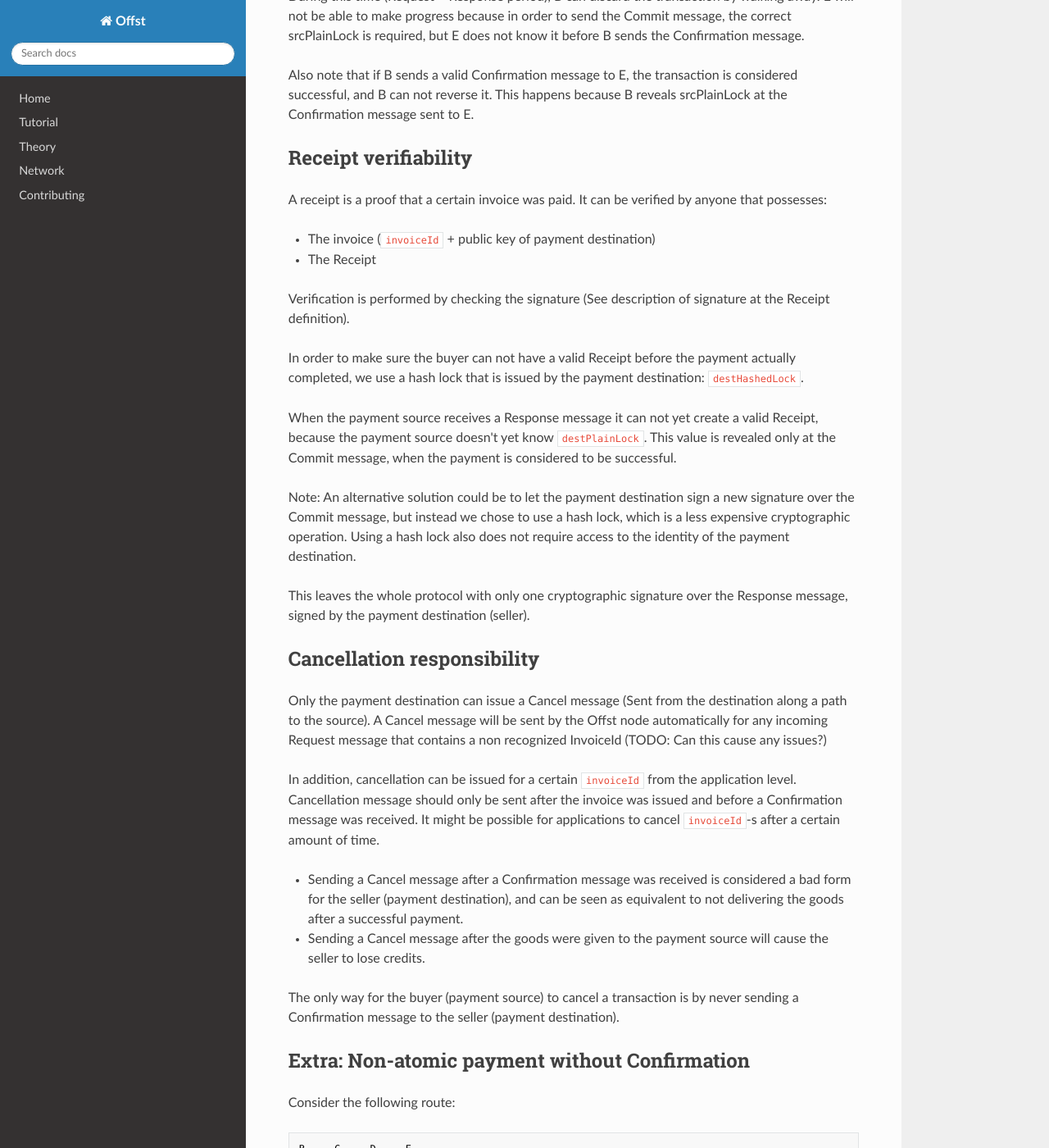
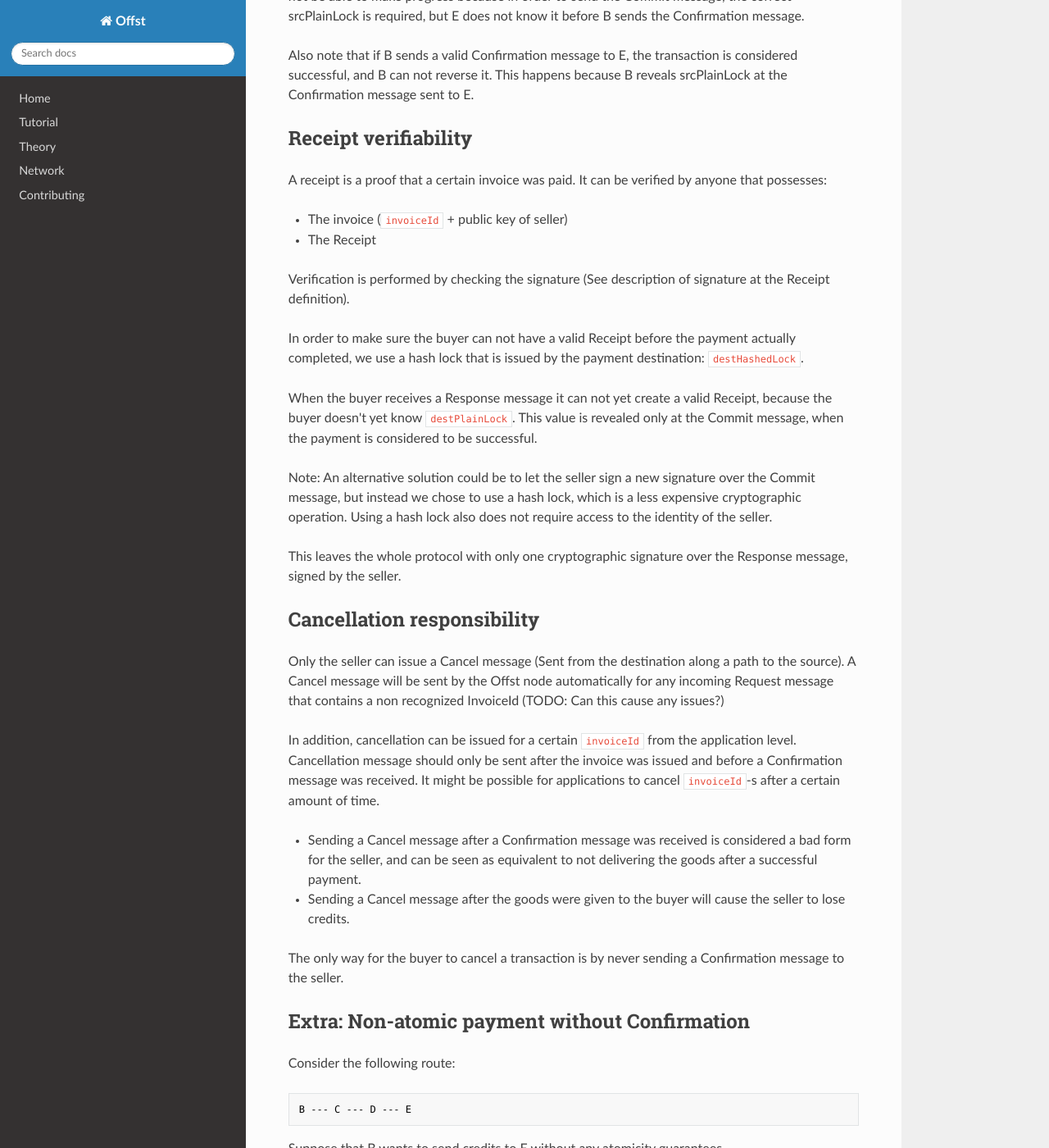
Before and after one commit to freedomlayer/offset_docs, an MkDocs documentation site: the page built from docs/atomic_proposal.md, in a window 1280 px wide and 1400 px high, scrolled down 8298 px. Shown: the whole window at 82% size. Built offline with MkDocs 1.6.1, drawn with Linux system fonts in a browser that asks for light colours; nearby versions of some CDN libraries; some of the changed text lies outside the part shown.

Commit message:
Renamed payment source and payment destination to buyer and seller.

````diff
--- a/docs/atomic_proposal.md
+++ b/docs/atomic_proposal.md
@@ -148,7 +148,8 @@ Consider the following route:
 B --- C --- D --- E
 ```
 
-Suppose that B wants to send credits to E along this route.
+Suppose that B wants to send credits to E along this route. We call B the
+**buyer**, and E the **seller**.
 
 
 ```text
@@ -186,7 +187,7 @@ Goods          <=====[goods]======    (Out of band)
 
 Note that the event of B handing the confirmation to E is atomic. The moment
 this event happens, the transaction is considered successful. Note however,
-that it might take some time until the payment destination E will be able to
+that it might take some time until the seller E will be able to
 collect his credits.
 
 Cancellation can happen at any time after the Request message and before the
@@ -261,9 +262,9 @@ The extra credits are due to transaction fees to C and D (1 credit each).
 
 
 The Request message contains a hash lock: `srcHashedLock`. This value is
-generated by the payment source (buyer) by generating a random `srcPlainLock`
+generated by the buyer by generating a random `srcPlainLock`
 value and hashing it: `srcHashedLock := sha512/256(srcPlainLock)`. This
-mechanism is used to ensure transaction atomicity: The payment destination
+mechanism is used to ensure transaction atomicity: The seller
 (seller) can not create a valid Commit message without knowing the secret value `srcPlainLock`.
 
 ### (*) Response message
@@ -299,7 +300,7 @@ struct ResponseSendFundsOp {
 ```
 
 Note that the response contains a `destHashedLock`. This value is created by
-hashing a secret generated by the payment destination: `destHashedLock :=
+hashing a secret generated by the seller: `destHashedLock :=
 sha512/256(destPlainLock)`. This secret will only be revealed when the Commit
 message is sent. We have this mechanism to defend against fake Receipt
 generated by the buyer. (A valid receipt must contain the secret
@@ -386,8 +387,8 @@ struct Confirmation {
 
 ### (*) Commit message
 
-After receiving a confirmation message from the payment source, the destination
-gives the goods to the payment source and sends back a Commit message to
+After receiving a confirmation message from the buyer, the destination
+gives the goods to the buyer and sends back a Commit message to
 collect his credits.
 
 ```text
@@ -410,7 +411,7 @@ struct CommitOp {
 }
 ```
 
-Note that the Commit message can only be sent by the payment destination after
+Note that the Commit message can only be sent by the seller after
 it has received the confirmation, because the confirmation contains the
 srcPlainLock.
 
@@ -452,7 +453,7 @@ after the confirmation message was given.
 ## Atomicity
 
 Atomicity is guaranteed by using a [hash
-lock](https://en.bitcoin.it/wiki/Hashlock) created by the payment source:
+lock](https://en.bitcoin.it/wiki/Hashlock) created by the buyer:
 `srcHashedLock`.
 
 Assume that the node E issued an invoice and handed it to B.
@@ -479,7 +480,7 @@ srcPlainLock at the Confirmation message sent to E.
 A receipt is a proof that a certain invoice was paid. It can be verified by
 anyone that possesses:
 
-- The invoice (`invoiceId` + public key of payment destination)
+- The invoice (`invoiceId` + public key of seller)
 - The Receipt
 
 Verification is performed by checking the signature (See description of signature at
@@ -489,23 +490,23 @@ In order to make sure the buyer can not have a valid Receipt before the payment
 actually completed, we use a hash lock that is issued by the payment
 destination: `destHashedLock`.
 
-When the payment source receives a Response message it can not yet create a
-valid Receipt, because the payment source doesn't yet know `destPlainLock`.
+When the buyer receives a Response message it can not yet create a
+valid Receipt, because the buyer doesn't yet know `destPlainLock`.
 This value is revealed only at the Commit message, when the payment is
 considered to be successful.
 
-Note: An alternative solution could be to let the payment destination sign a new
+Note: An alternative solution could be to let the seller sign a new
 signature over the Commit message, but instead we chose to use a hash lock,
 which is a less expensive cryptographic operation. Using a hash lock also does
-not require access to the identity of the payment destination.
+not require access to the identity of the seller.
 
 This leaves the whole protocol with only one cryptographic signature over the
-Response message, signed by the payment destination (seller).
+Response message, signed by the seller.
 
 
 ## Cancellation responsibility
 
-Only the payment destination can issue a Cancel message (Sent from the
+Only the seller can issue a Cancel message (Sent from the
 destination along a path to the source). A Cancel message will be sent by the
 Offst node automatically for any incoming Request message that contains a non
 recognized InvoiceId (TODO: Can this cause any issues?)
@@ -516,16 +517,16 @@ issued and before a Confirmation message was received. It might be possible for
 applications to cancel `invoiceId`-s after a certain amount of time.
 
 - Sending a Cancel message after a Confirmation message was received is
-    considered a bad form for the seller (payment destination), and can be seen
+    considered a bad form for the seller, and can be seen
     as equivalent to not delivering the goods after a successful payment.
 
 - Sending a Cancel
-    message after the goods were given to the payment source will cause the
+    message after the goods were given to the buyer will cause the
     seller to lose credits.
 
 
-The only way for the buyer (payment source) to cancel a transaction is by never
-sending a Confirmation message to the seller (payment destination).
+The only way for the buyer to cancel a transaction is by never
+sending a Confirmation message to the seller.
 
 
 ## Extra: Non-atomic payment without Confirmation
````
